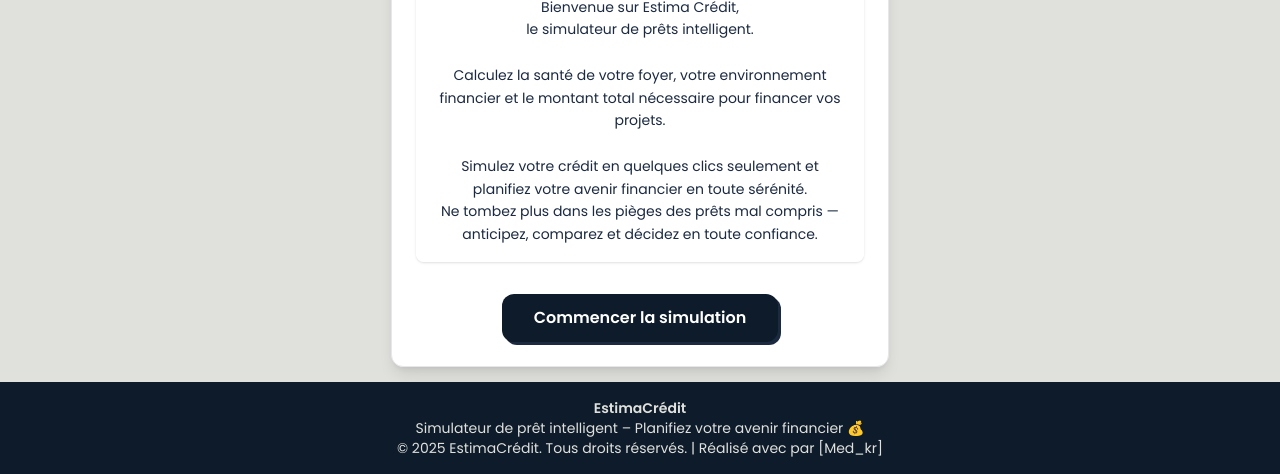
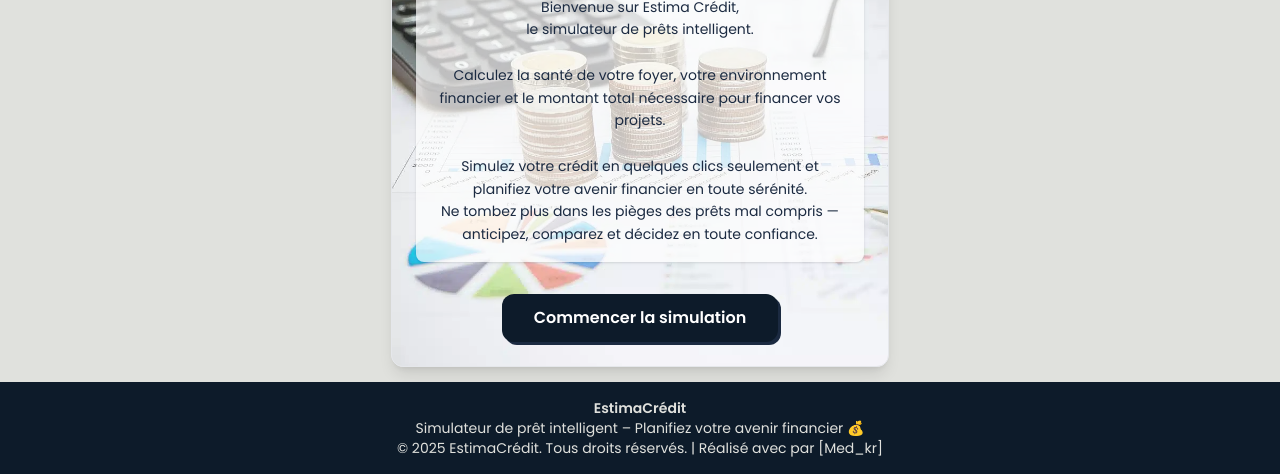
Before and after one commit to Med-kr/EstimaCredit, a website: page index.html in a window 1280 px wide. Shown: the part 326-800 px from the top of the page. Drawn offline with Linux system fonts and the light colour scheme; the site is published under a folder, as on GitHub Pages, so addresses that start at the root find nothing.

Commit message:
Fix image URL path in index.html

```diff
--- a/index.html
+++ b/index.html
@@ -125,7 +125,7 @@
     >
       <div
         style="
-          background-image: url(/images/arriere.png);
+          background-image: url(images/arriere.png);
           background-size: cover;
         "
         class="bg-white shadow-lg rounded-xl p-6 max-w-2xl text-center border border-gray-200"
```
